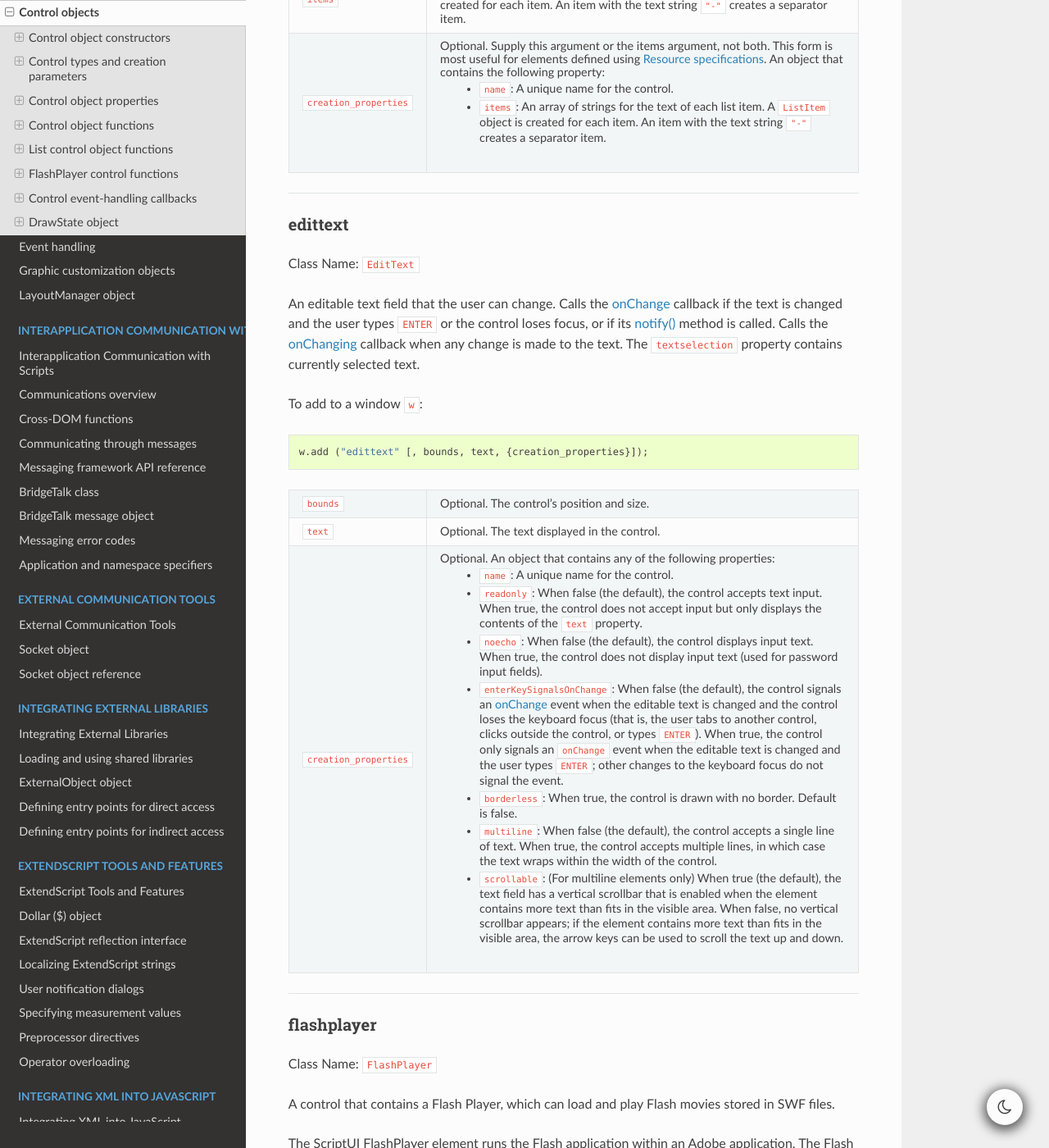
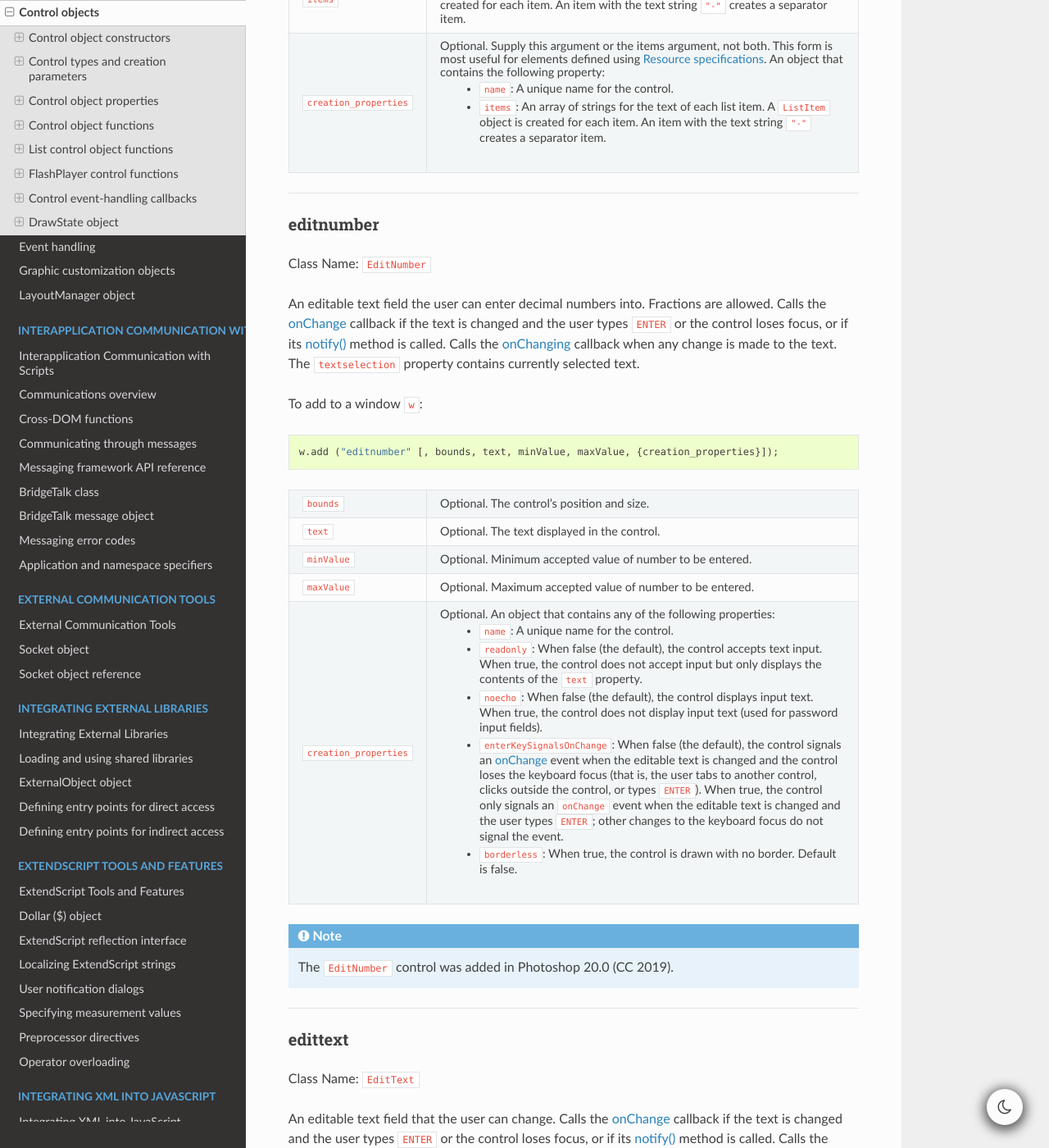
Before and after one commit to docsforadobe/javascript-tools-guide, a Sphinx documentation site: the page built from docs/user-interface-tools/control-objects.rst, in a window 1280 px wide and 1400 px high, scrolled down 2523 px. Shown: the whole window at 82% size. Built offline with Sphinx 7.4.7 and the Read the Docs theme 2.0.0, drawn with Linux system fonts in a browser that asks for light colours; some of the changed text lies outside the part shown.

Commit message:
`EditNumber` control added to documentation.
The Adobe Photoshop script "Image Processor.jsx" at
C:\Program Files\Adobe\Adobe Photoshop 2022\Presets\Scripts
comes with an `editnumber` control for entering numerical
values.

This `editnumber` control is currently undocumented. My pull
request adds the corresponding documentation.

```diff
--- a/docs/user-interface-tools/control-objects.rst
+++ b/docs/user-interface-tools/control-objects.rst
@@ -140,6 +140,53 @@ To add to a window ``w``::
                              text string ``"-"`` creates a separator item.
 
 =======================  ======================================================================================
+
+--------------------------------------------------------------------------------
+
+.. _control-type-editnumber:
+
+editnumber
+**********
+Class Name: ``EditNumber``
+
+An editable text field the user can enter decimal numbers into. Fractions are allowed.
+Calls the :ref:`control-event-onchange` callback if the text is changed and the user types
+``ENTER`` or the control loses focus, or if its :ref:`controlobj-notify` method is called.
+Calls the :ref:`control-event-onchanging` callback when any change is made to the text.
+The ``textselection`` property contains currently selected text.
+
+To add to a window ``w``::
+
+  w.add ("editnumber" [, bounds, text, minValue, maxValue, {creation_properties}]);
+
+=======================  ======================================================================================
+``bounds``               Optional. The control's position and size.
+``text``                 Optional. The text displayed in the control.
+``minValue``             Optional. Minimum accepted value of number to be entered.
+``maxValue``             Optional. Maximum accepted value of number to be entered.
+``creation_properties``  Optional. An object that contains any of the following properties:
+
+                           - ``name``: A unique name for the control.
+                           - ``readonly``: When false (the default), the control accepts text
+                             input. When true, the control does not accept input but only
+                             displays the contents of the ``text`` property.
+                           - ``noecho``: When false (the default), the control displays input
+                             text. When true, the control does not display input text
+                             (used for password input fields).
+                           - ``enterKeySignalsOnChange``: When false (the default), the
+                             control signals an :ref:`control-event-onchange` event when the editable text is
+                             changed and the control loses the keyboard focus (that is,
+                             the user tabs to another control, clicks outside the control, or
+                             types ``ENTER``). When true, the control only signals an
+                             ``onChange`` event when the editable text is changed and the
+                             user types ``ENTER``; other changes to the keyboard focus do
+                             not signal the event.
+                           - ``borderless``: When true, the control is drawn with no
+                             border. Default is false.
+
+=======================  ======================================================================================
+
+.. note:: The ``EditNumber`` control was added in Photoshop 20.0 (CC 2019).
 
 --------------------------------------------------------------------------------
 
@@ -796,7 +843,8 @@ characters
 Type: ``Number``
 
 Used by the :ref:`LayoutManager-object` to determine the default
-:ref:`controlobj-preferredSize` for a :ref:`StaticText` or :ref:`EditText` control. The control will be made wide enough to display the given number of `X` characters in
+:ref:`controlobj-preferredSize` for a :ref:`StaticText` or :ref:`EditText` control.
+The control will be made wide enough to display the given number of `X` characters in
 the font used by the control. Setting this property is the best way to
 reserve space in a control for a maximum number of characters to
 display.
@@ -1277,7 +1325,7 @@ new value into the ``text`` string at the current insertion point. The
 ``textselection`` value is reset to an empty string after it modifies the
 ``text`` value.
 
-.. note:: Setting the ``textselection`` property before the edittext
+.. note:: Setting the ``textselection`` property before the :ref:`EditText`
   control's parent Window exists is an undefined operation.
 
 --------------------------------------------------------------------------------
@@ -1852,22 +1900,25 @@ onChange
 Called when the user finishes making a change in one of the following control
 types:
 
-================================  ================
-:ref:`control-type-dropdownlist`  :ref:`Scrollbar`
-:ref:`EditText`                   :ref:`Slider`
-:ref:`control-type-listbox`       :ref:`control-type-treeview`
-================================  ================
-
-- For an :ref:`EditText` control, called only when the change is complete-that is, when
-  focus moves to another control, or the user types ``ENTER``. The exact behavior
-  depends on the creation parameter ``enterKeySignalsOnChange``; see the
-  :ref:`edittext <control-type-edittext>` description.
+============================ ================
+:ref:`EditNumber`            :ref:`EditText`
+:ref:`Scrollbar`             :ref:`Slider`
+:ref:`control-type-listbox`  :ref:`control-type-dropdownlist`
+:ref:`control-type-treeview`
+============================ ================
+
+- For :ref:`EditNumber` and :ref:`EditText` controls, called only when the change is
+  complete-that is, when focus moves to another control, or the user types ``ENTER``.
+  The exact behavior depends on the creation parameter ``enterKeySignalsOnChange``; see
+  the :ref:`edittext <control-type-edittext>` description.
 - For a :ref:`Slider` or :ref:`Scrollbar`, called when the user has finished
   dragging the position marker or has clicked the control.
-- For a :ref:`control-type-listbox`, :ref:`control-type-dropdownlist` or :ref:`control-type-treeview` control, called
-  whenever the selection property changes. This can happen when a script sets the
+- For a :ref:`control-type-listbox`, :ref:`control-type-dropdownlist` or :ref:`control-type-treeview`
+  control, called whenever the selection property changes. This can happen when a script sets the
   property directly or removes a selected item from the list, or when the user
   changes the selection.
+
+.. note:: The ``EditNumber`` control was added in Photoshop 20.0 (CC 2019).
 
 --------------------------------------------------------------------------------
 
@@ -1877,12 +1928,14 @@ onChanging
 **********
 Called for each incremental change in one of the following control types:
 
-=============== ================ =============
-:ref:`EditText` :ref:`Scrollbar` :ref:`Slider`
-=============== ================ =============
-
-- For an :ref:`EditText` control, called for each keypress while the control has focus.
+================= =============== ================ =============
+:ref:`EditNumber` :ref:`EditText` :ref:`Scrollbar` :ref:`Slider`
+================= =============== ================ =============
+
+- For :ref:`EditNumber` and :ref:`EditText` controls, called for each keypress while the control has focus.
 - For a :ref:`Slider` or :ref:`Scrollbar`, called for any motion of the position marker.
+
+.. note:: The ``EditNumber`` control was added in Photoshop 20.0 (CC 2019).
 
 --------------------------------------------------------------------------------
 
```
Also changed, not shown: docs/user-interface-tools/defining-behavior-with-event-callbacks-and-listeners.rst (+8 -2 lines), docs/user-interface-tools/types-of-controls.rst (+31 -0 lines).
